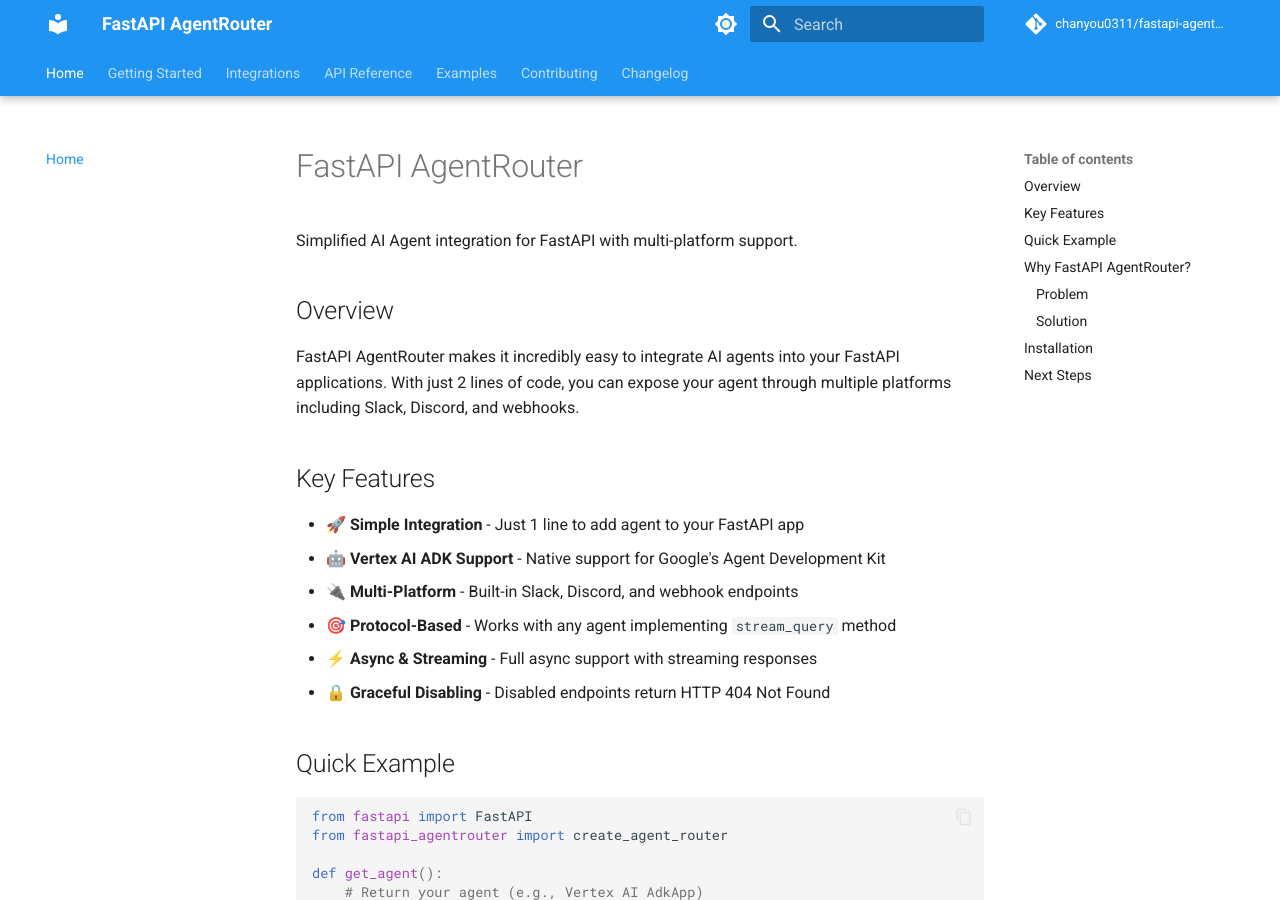
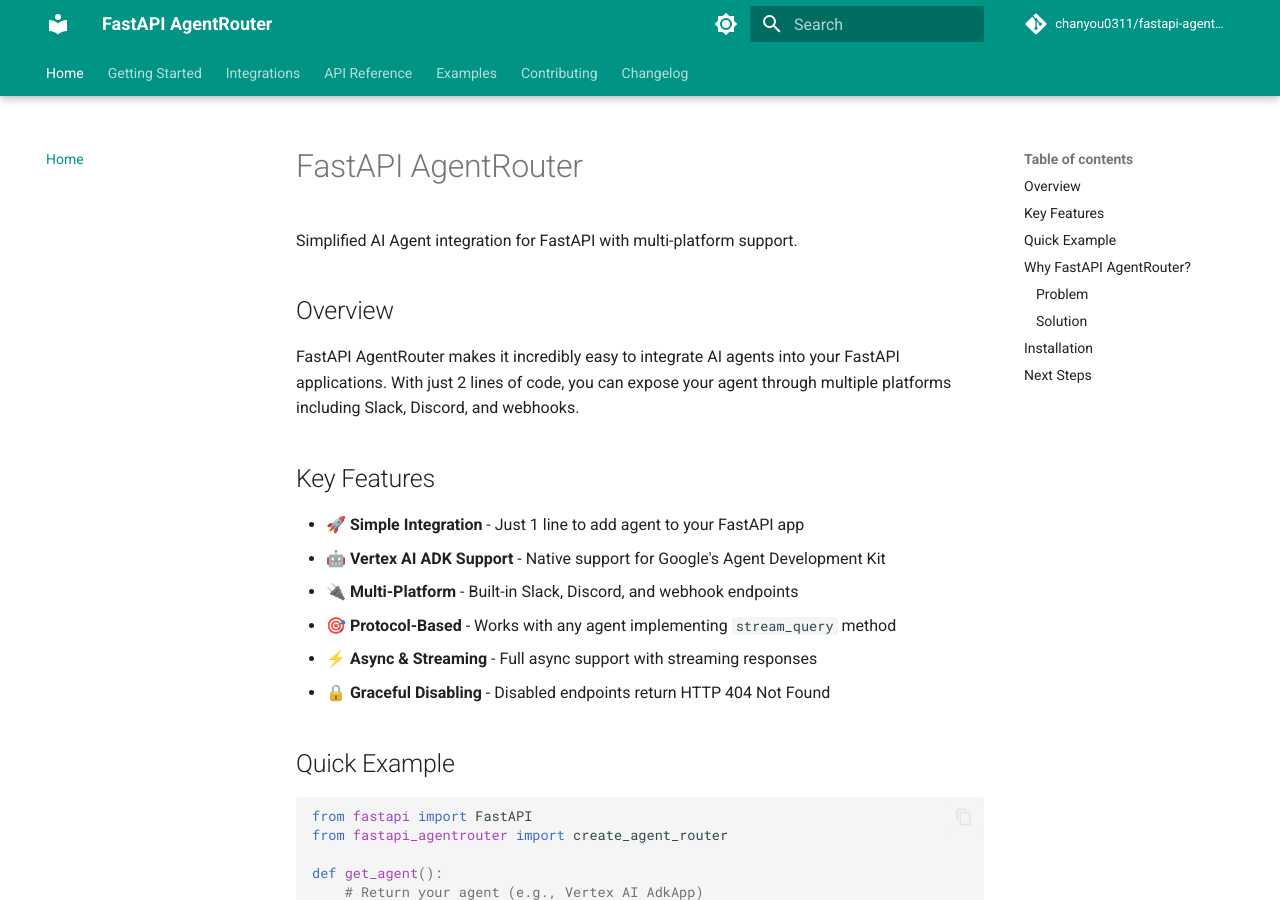
Before and after one commit to chanyou0311/fastapi-agentrouter, an MkDocs documentation site: the page built from docs/index.md, in a window 1280 px wide and 900 px high. Built offline with MkDocs 1.6.1 and Material for MkDocs 9.7.7, drawn with Linux system fonts in a browser that asks for light colours; comment, search, counter and statistics services are not loaded.

Commit message:
fix: change MkDocs theme color from blue to teal (#15)
Change the primary and accent colors in MkDocs Material theme from blue to teal
to match the FastAPI official documentation's green color scheme.

🤖 Generated with [Claude Code](https://claude.ai/code)

Co-authored-by: Claude <noreply@anthropic.com>

```diff
--- a/mkdocs.yml
+++ b/mkdocs.yml
@@ -38,14 +38,14 @@ theme:
     - content.code.annotate
   palette:
     - scheme: default
-      primary: blue
-      accent: blue
+      primary: teal
+      accent: teal
       toggle:
         icon: material/brightness-7
         name: Switch to dark mode
     - scheme: slate
-      primary: blue
-      accent: blue
+      primary: teal
+      accent: teal
       toggle:
         icon: material/brightness-4
         name: Switch to light mode
```
